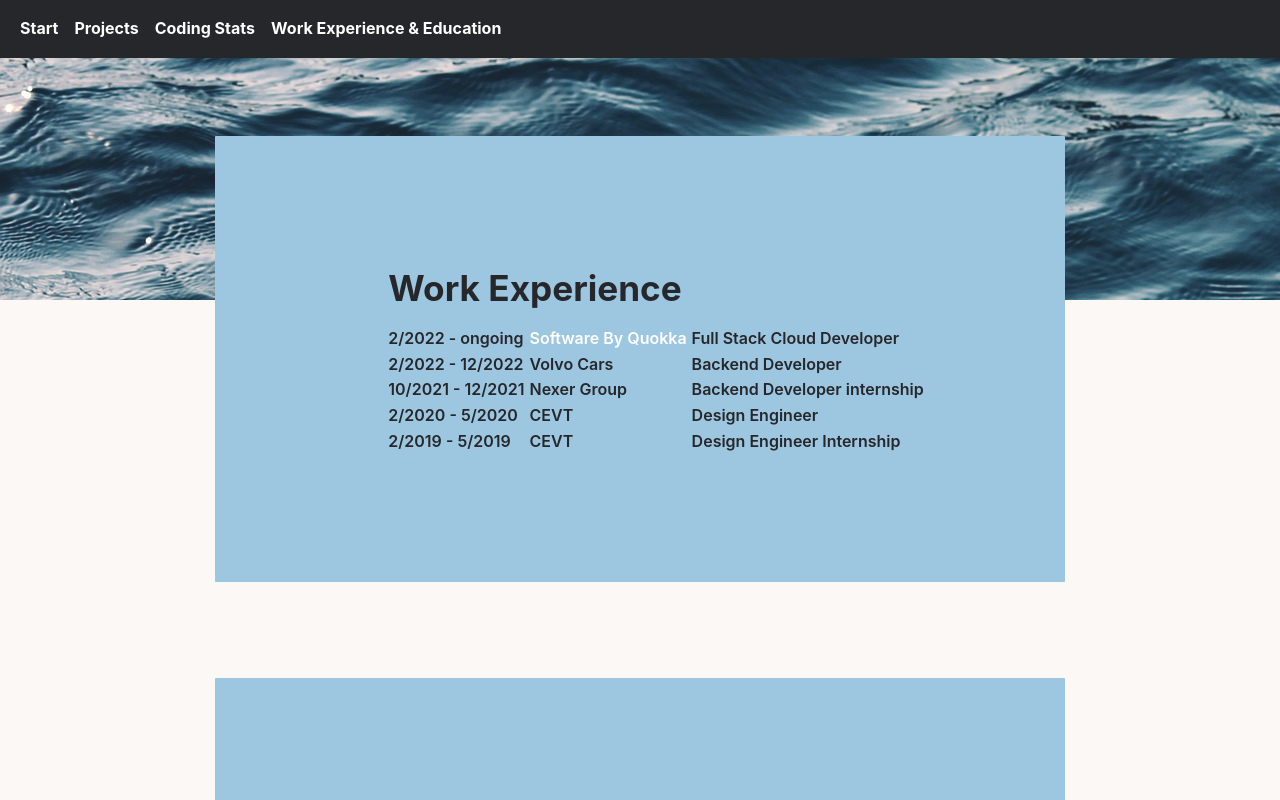
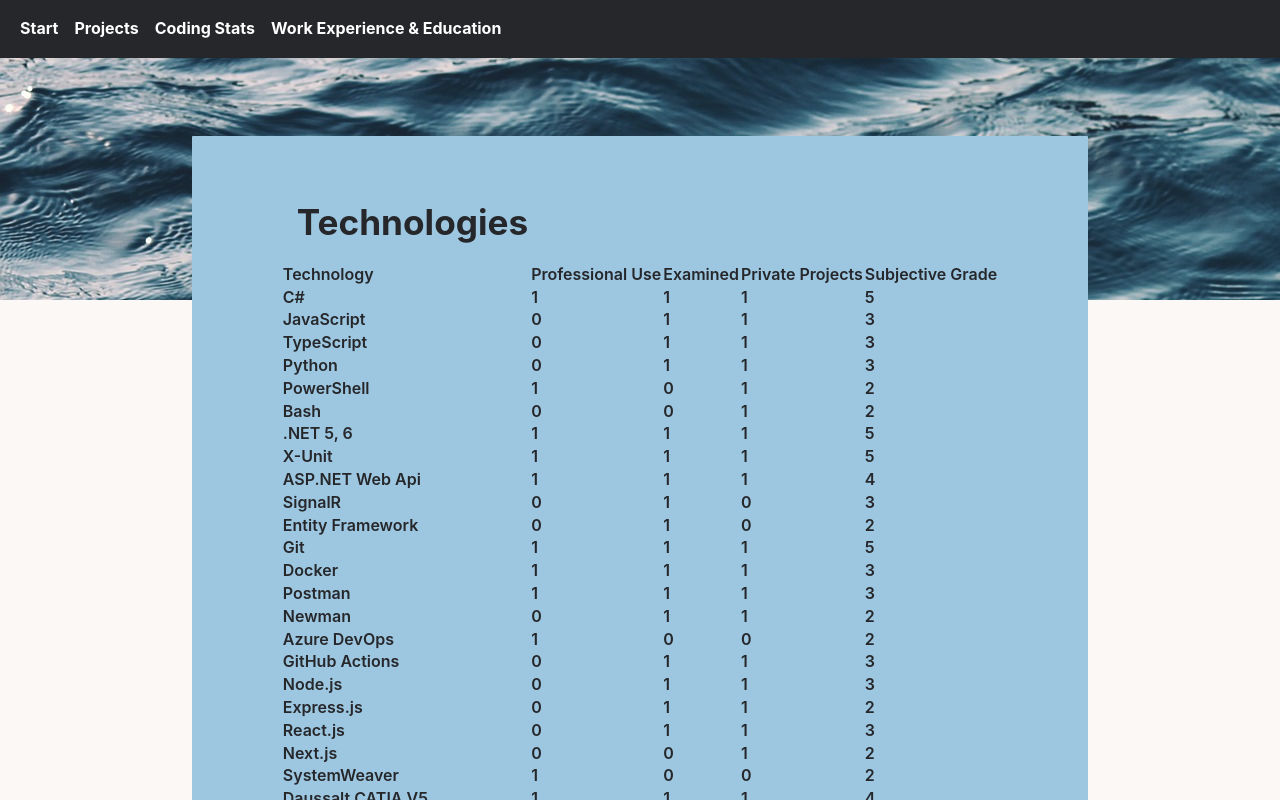
Before and after one commit to RobinAxelsson/personal-jam, a Next.js app: page /experience in a window 1280 px wide. Shown: the top 800 px of the page. Built offline with nearby package versions, Linux system fonts and the light colour scheme.

Commit message:
Added technologies component as table

```diff
--- /dev/null
+++ b/components/technologies.jsx
@@ -0,0 +1,19 @@
+export default function Technologies({ technologies }) {
+  return (
+    <div className="card-general hero-section" key={Technologies}>
+    <div className="hero-section-content">
+            <h2>Technologies</h2>
+            <table>
+            {technologies.map(tech => (
+                <tr key={tech.technology}>
+                      <td key={tech.technology}>{tech.technology}</td>
+                      <td key="professional" >{tech.professional}</td>
+                      <td key="tech.examined" >{tech.examined}</td>
+                      <td key="private">{tech.private}</td>
+                      <td key="tech.grade">{tech.grade}</td>
+                </tr>))}
+            </table>
+      </div>
+      </div>
+  );
+}
--- a/data-access/resume-repository.js
+++ b/data-access/resume-repository.js
@@ -27,6 +27,30 @@
     languages: data.languages,
     technologies: data.technologies
   };
+}
+
+export function getTechnologies() {
+  const fileContent = fs.readFileSync('resume/technologies.csv', 'utf8');
+  const rows = fileContent.split('\n').filter(x => x !== "")
+
+
+  const technologies = rows.map(x => {
+    const techColumns = x.split(';');
+
+    if(techColumns.length !== 5){
+      throw new Error("Columns must be exactly 5, got:" + JSON.stringify(techColumns))
+    }
+
+    return {
+      technology: techColumns[0],
+      professional: techColumns[1],
+      examined: techColumns[2],
+      private: techColumns[3],
+      grade: techColumns[4]
+    }
+  });
+
+  return technologies;
 }
 
 export function getWorkLife() {
--- a/pages/experience.js
+++ b/pages/experience.js
@@ -1,19 +1,22 @@
-import { getWorkLife, getEducation } from "../data-access/resume-repository";
+import { getWorkLife, getEducation, getTechnologies} from "../data-access/resume-repository";
 import WorkExperience from "../components/work-experience";
 import Education from "../components/education";
+import Technologies from "../components/technologies";
 
 export async function getStaticProps() {
   return {
     props: {
       worklife: getWorkLife(),
       education: getEducation(),
+      technologies: getTechnologies()
     },
   };
 }
 
-export default function ExperiencePage({ worklife, education }) {
+export default function ExperiencePage({ worklife, education, technologies }) {
   return (
     <div className="card-collection">
+      <Technologies technologies={technologies} />
       <WorkExperience worklife={worklife} />
       <Education education={education} />
     </div>
--- a/pages/projects.js
+++ b/pages/projects.js
@@ -1,4 +1,4 @@
-import CardsHighlightedProjects from "../components/highlighted-projects";
+import HighlightedProjects from "../components/highlighted-projects";
 import { getSortedHighlightedProjectsData } from "../data-access/resume-repository";
 
 export async function getStaticProps() {
@@ -12,7 +12,7 @@
 export default function ProjectsPage({ allHighlightedProjectsData }) {
   return (
     <div className="card-collection">
-      <CardsHighlightedProjects
+      <HighlightedProjects
         allHighlightedProjectsData={allHighlightedProjectsData}
       />
     </div>
```
Also changed, not shown: resume/technologies.csv.
